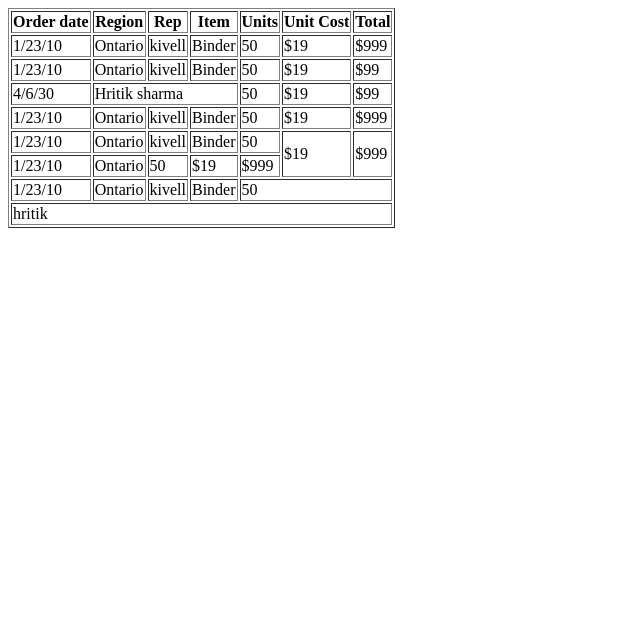
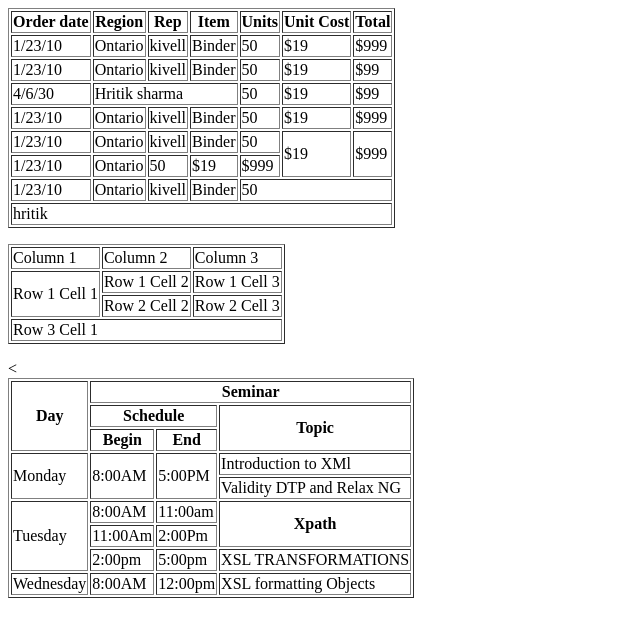
Before and after one commit to hritik017sh/learn-html, a plain HTML site: page table.html in a window 1280 px wide. Shown: the whole page, without its empty margins (0-640 px from the left). Drawn offline with Linux system fonts and the light colour scheme.

Commit message:
table practice in html

```diff
--- a/table.html
+++ b/table.html
@@ -8,7 +8,7 @@
 </head>
 
 <body>
-    <table border="1">
+    <table border="1" ;>
         <thead>
 
             <th>Order date</th>
@@ -40,7 +40,7 @@
             </tr>
             <tr>
                 <td>4/6/30</td>
-                <td colspan="3">Hritik sharma</td>
+                <td colspan="3" ;>Hritik sharma</td>
 
 
                 <td>50</td>
@@ -88,6 +88,93 @@
 
         </tbody>
     </table>
+    <p></p>
+    <table border="1px">
+
+        <tbody>
+            <tr>
+                <td>Column 1</td>
+                <td>Column 2</td>
+                <td>Column 3</td>
+            </tr>
+            <tr>
+                <td rowspan="2">Row 1 Cell 1</td>
+                <td>Row 1 Cell 2</td>
+                <td>Row 1 Cell 3</td>
+            </tr>
+            <tr>
+
+                <td>Row 2 Cell 2</td>
+                <td>Row 2 Cell 3</td>
+            </tr>
+            <tr>
+
+                <td colspan="3">Row 3 Cell 1</td>
+
+            </tr>
+
+        </tbody>
+    </table>
+    <p></p>
+    <table border="1px">
+
+        <tbody>
+            <tr>
+                <th rowspan="3">Day</th>
+                <th colspan="3">Seminar</th>
+            </tr>
+            <tr>
+                <th colspan="2"><b>Schedule</th>
+                <th rowspan="2"><b>Topic </th>
+            </tr>
+
+            <tr>
+                <th>Begin</th>
+                <th>End </th>
+
+
+
+            </tr>
+            <tr>
+                <td rowspan="2">Monday</td>
+                <td rowspan="2">8:00AM</td>
+                <td rowspan="2">5:00PM</td>
+                <td>Introduction to XMl</td>
+
+            </tr>
+            <tr>
+                <td>Validity DTP and Relax NG</td>
+            </tr>
+            <tr>
+                <td rowspan="3">Tuesday</td>
+                <td>8:00AM</td>
+                <td>11:00am</td>
+                <th rowspan="2">Xpath</th>
+
+            </tr>
+            <tr>
+
+                <td>11:00Am</td>
+                <td>2:00Pm</td>
+
+
+            </tr>
+            <tr>
+
+                <td>2:00pm</td>
+                <td>5:00pm</td>
+                <td rowspan>XSL TRANSFORMATIONS</td>
+
+            </tr>
+            <tr>
+                <td>Wednesday</td>
+                <td>8:00AM</td>
+                <td>12:00pm</td>
+                <td>XSL formatting Objects</td>
+
+            </tr>
+            < </tbody>
+    </table>
 </body>
 
 </html>
```
